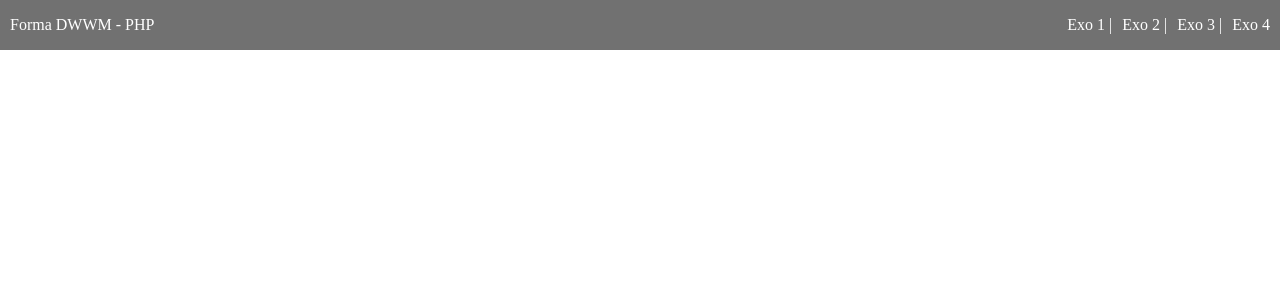
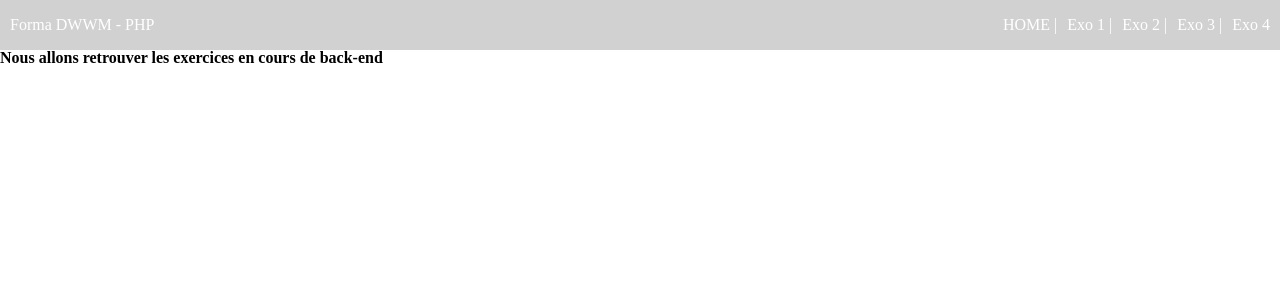
Before and after one commit to Fanou59/DWWM_PHP, a PHP site: page /index.php in a window 1280 px wide. Shown: the top 300 px of the page. Run offline with PHP 8.4, Linux system fonts and the light colour scheme.

Commit message:
Qqes modifs

```diff
--- a/index.php
+++ b/index.php
@@ -3,6 +3,7 @@ include 'header.php';
 include 'nav.php';
 ?>
 
+<h1>Nous allons retrouver les exercices en cours de back-end</h1>
 
 <?php
 include 'footer.php';
--- a/nav.php
+++ b/nav.php
@@ -2,6 +2,9 @@
     <div class="container">
         <div class="navbrand">Forma DWWM - PHP</div>
         <ul>
+            <a href="/index.html">
+                <li>HOME |</li>
+            </a>
             <a href="Exo1.php">
                 <li>Exo 1 |</li>
             </a>
--- a/style.css
+++ b/style.css
@@ -176,7 +176,7 @@ a {
     height: 50px;
     padding-left: 10px;
     padding-right: 10px;
-    background: #717171;
+    background: #d1d1d1;
     color: white;
 }
 
@@ -190,7 +190,7 @@ ul li {
 }
 
 ul a:hover {
-    background-color: black;
+    background-color: rgba(0, 0, 0, 0.424);
 }
 
 main {
```
